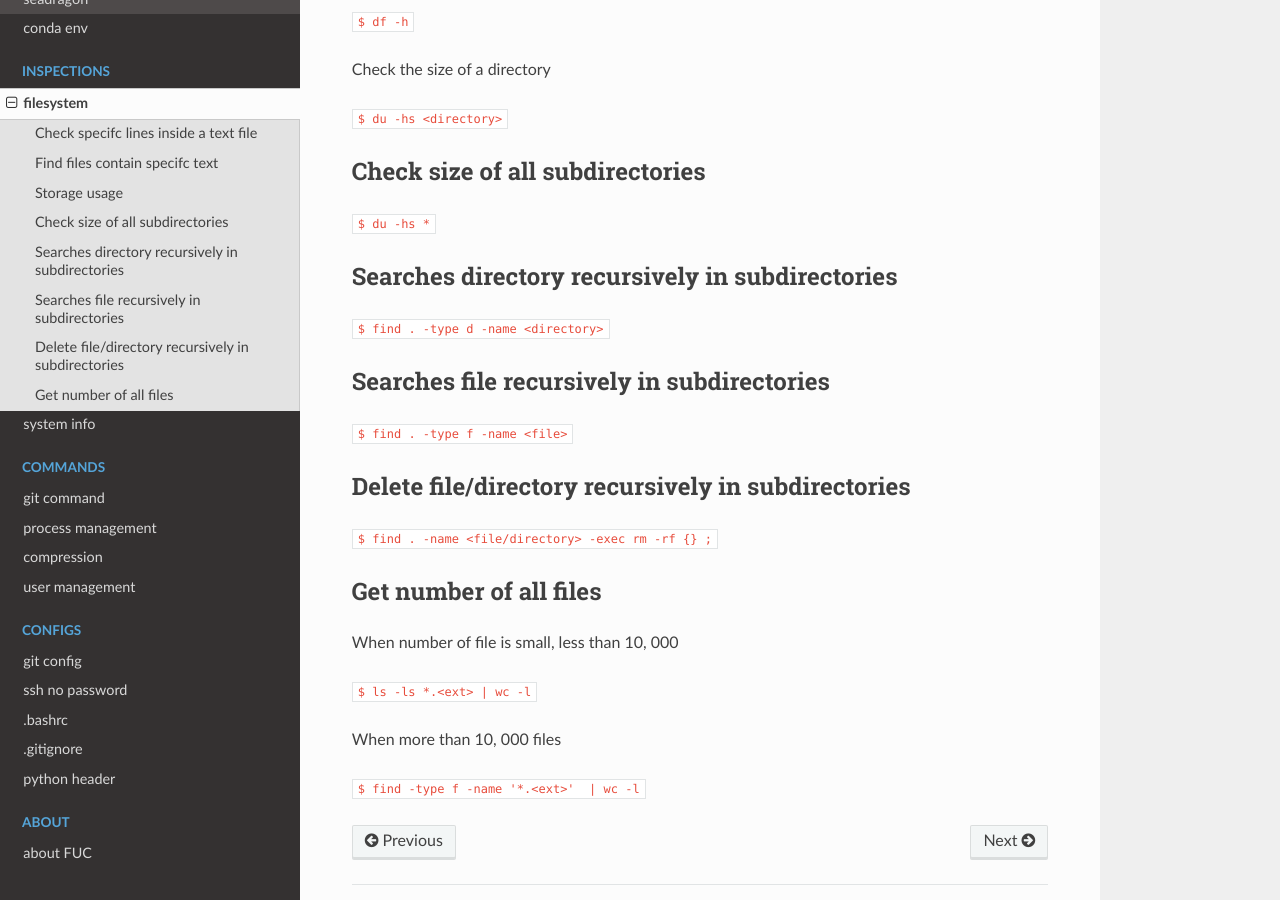
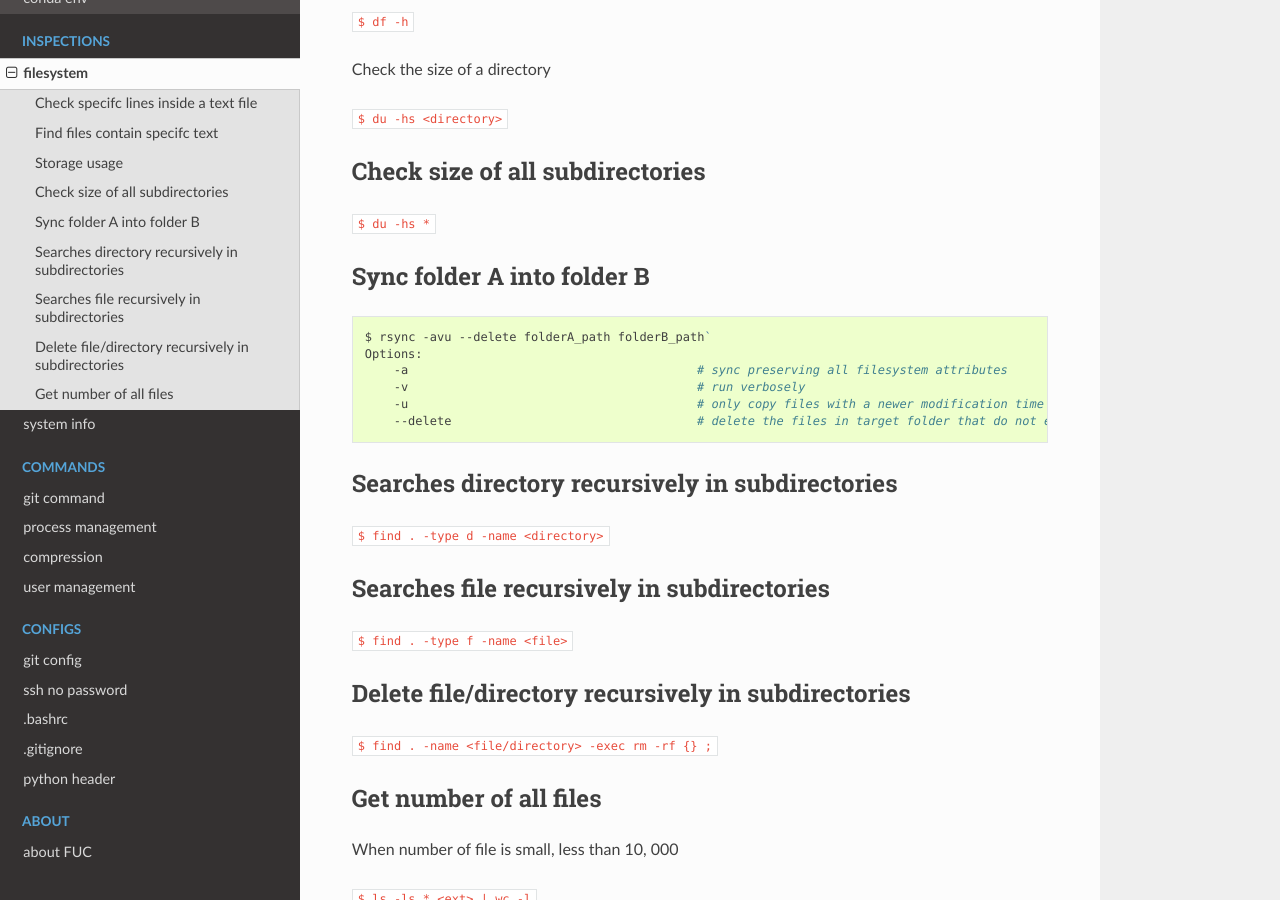
Before and after one commit to PingjunChen/FUC, a Sphinx documentation site: the page built from docs/filesystem.rst, in a window 1280 px wide and 900 px high, scrolled down 465 px. Built offline with Sphinx 7.4.7 and the Read the Docs theme 2.0.0, drawn with Linux system fonts in a browser that asks for light colours.

Commit message:
udpate filesystem

```diff
--- a/docs/filesystem.rst
+++ b/docs/filesystem.rst
@@ -27,6 +27,18 @@ Check size of all subdirectories
 
 :code:`$ du -hs *`
 
+Sync folder A into folder B
+--------
+
+.. code-block:: bash
+
+    $ rsync -avu --delete folderA_path folderB_path`
+    Options:
+        -a                                        # sync preserving all filesystem attributes
+        -v                                        # run verbosely
+        -u                                        # only copy files with a newer modification time
+        --delete                                  # delete the files in target folder that do not exist in the source
+
 Searches directory recursively in subdirectories
 --------
 
```
